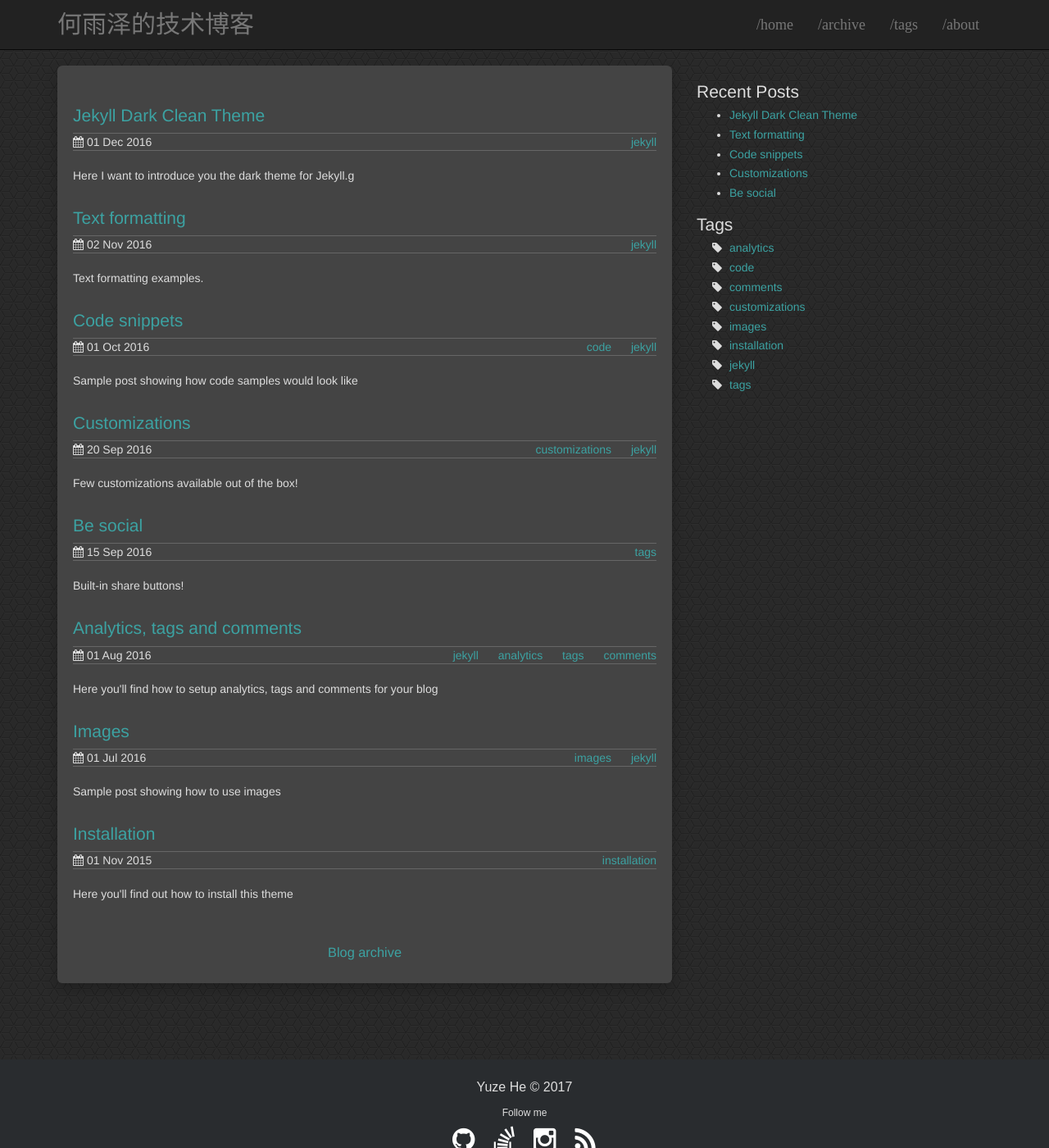
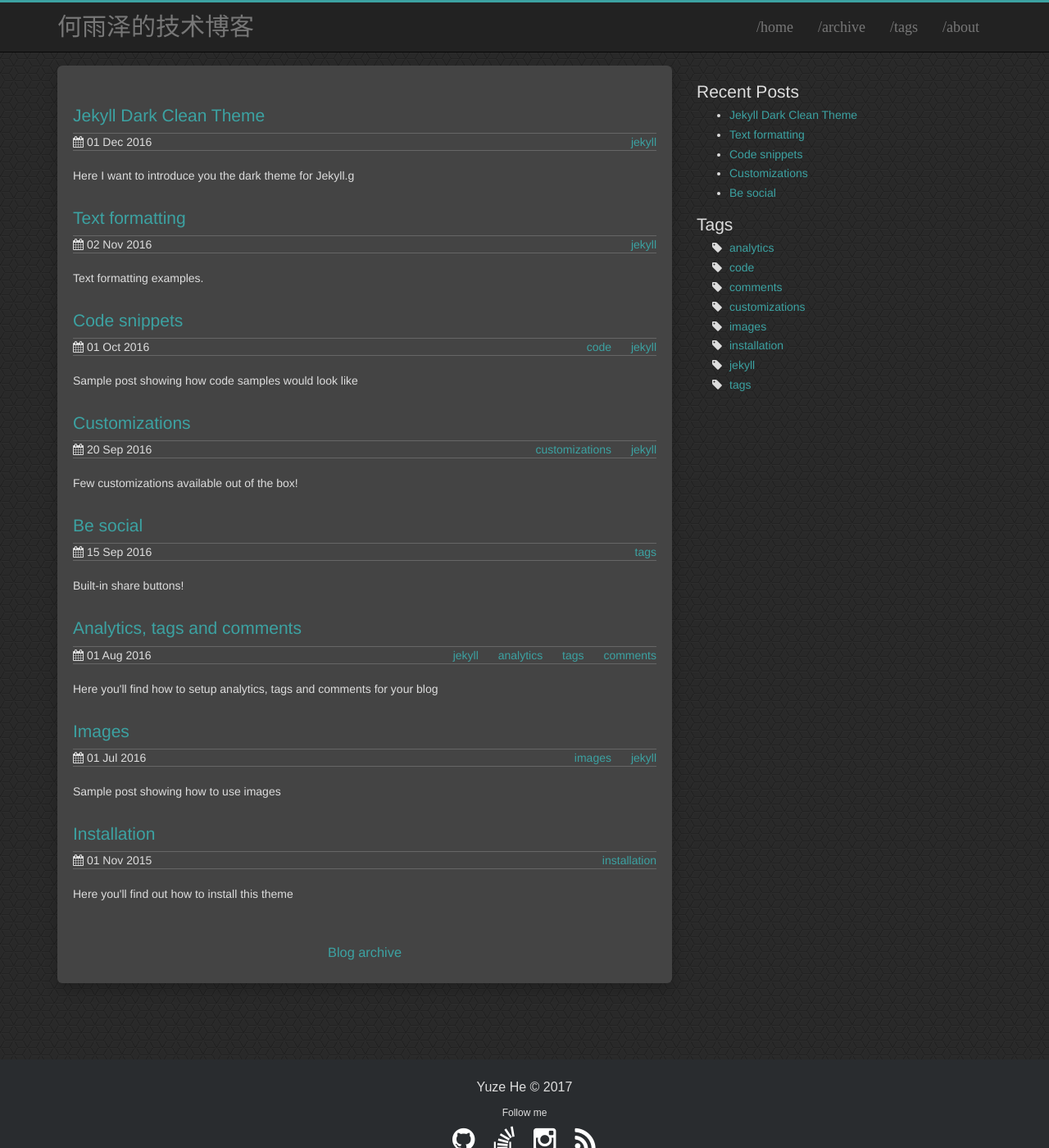
Before and after one commit to coolryze/coolryze.github.io, a Jekyll site: the page built from index.html, in a window 1280 px wide and 1400 px high. Shown: the whole window at 82% size. Built offline with Jekyll 4.4.1, drawn with Linux system fonts in a browser that asks for light colours.

Commit message:
navibar border-top

```diff
--- a/css/theme.scss
+++ b/css/theme.scss
@@ -243,8 +243,9 @@
   transition: all 0.7s ease;
 }
 nav.navbar {
-  -webkit-transition: all 0.7s ease;
-  transition: all 0.7s ease;
+  border-top: 3px #3CA2A2 solid;
+  -webkit-transition: all 0.4s ease;
+   transition: all 0.4s ease;
 }
 nav.navbar.shrink {
   min-height: 15px;
```
